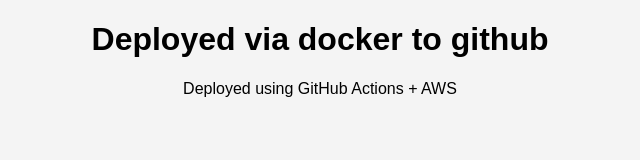
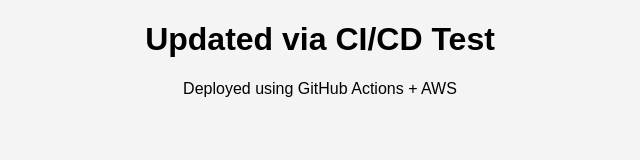
Before and after one commit to sreehari39/sree-static-site, a plain HTML site: page index.html in a window 1280 px wide. Shown: the whole page, without its empty margins (320-960 px from the left). Drawn offline with Linux system fonts and the light colour scheme.

Commit message:
Updated index file for testing

```diff
--- a/index.html
+++ b/index.html
@@ -5,7 +5,7 @@
   <link rel="stylesheet" href="style.css">
 </head>
 <body>
-  <h1>Deployed via docker to github </h1>
+  <h1>Updated via CI/CD Test </h1>
   <p>Deployed using GitHub Actions + AWS</p>
 </body>
 </html>
```
